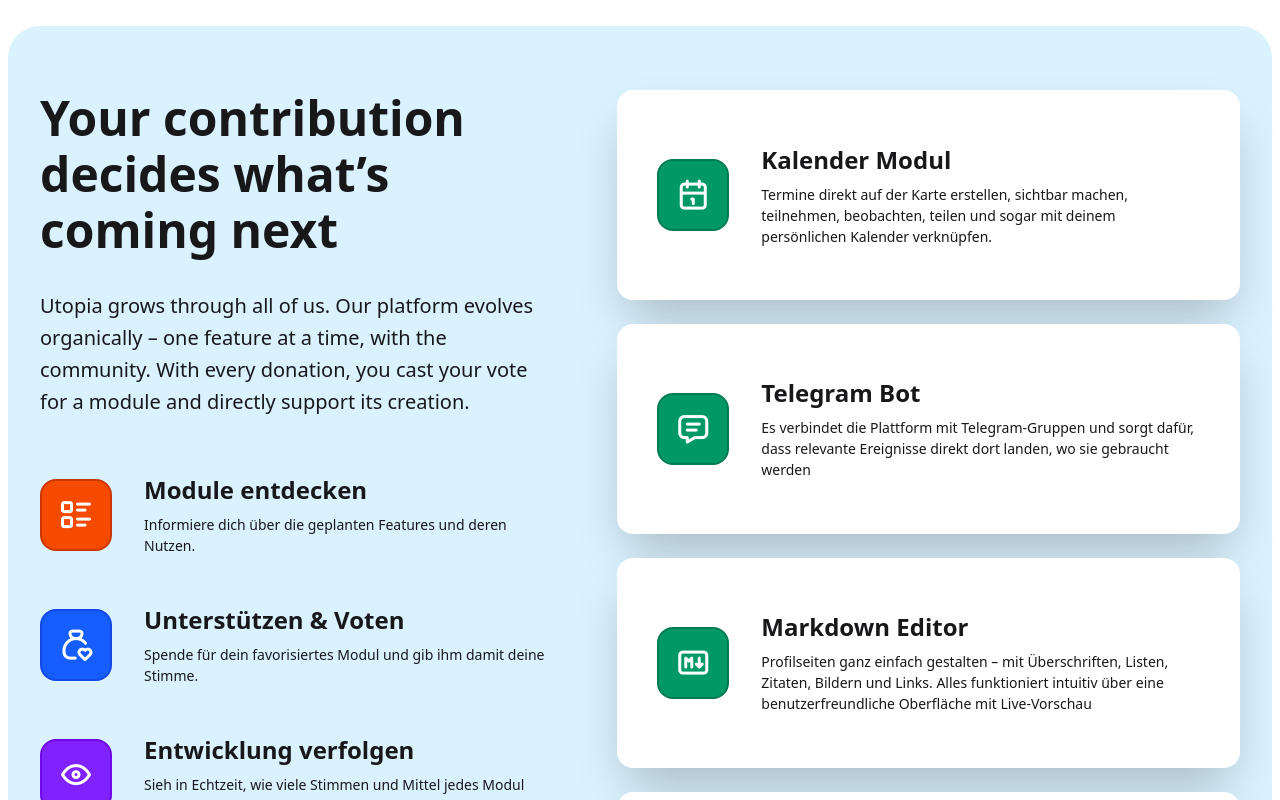
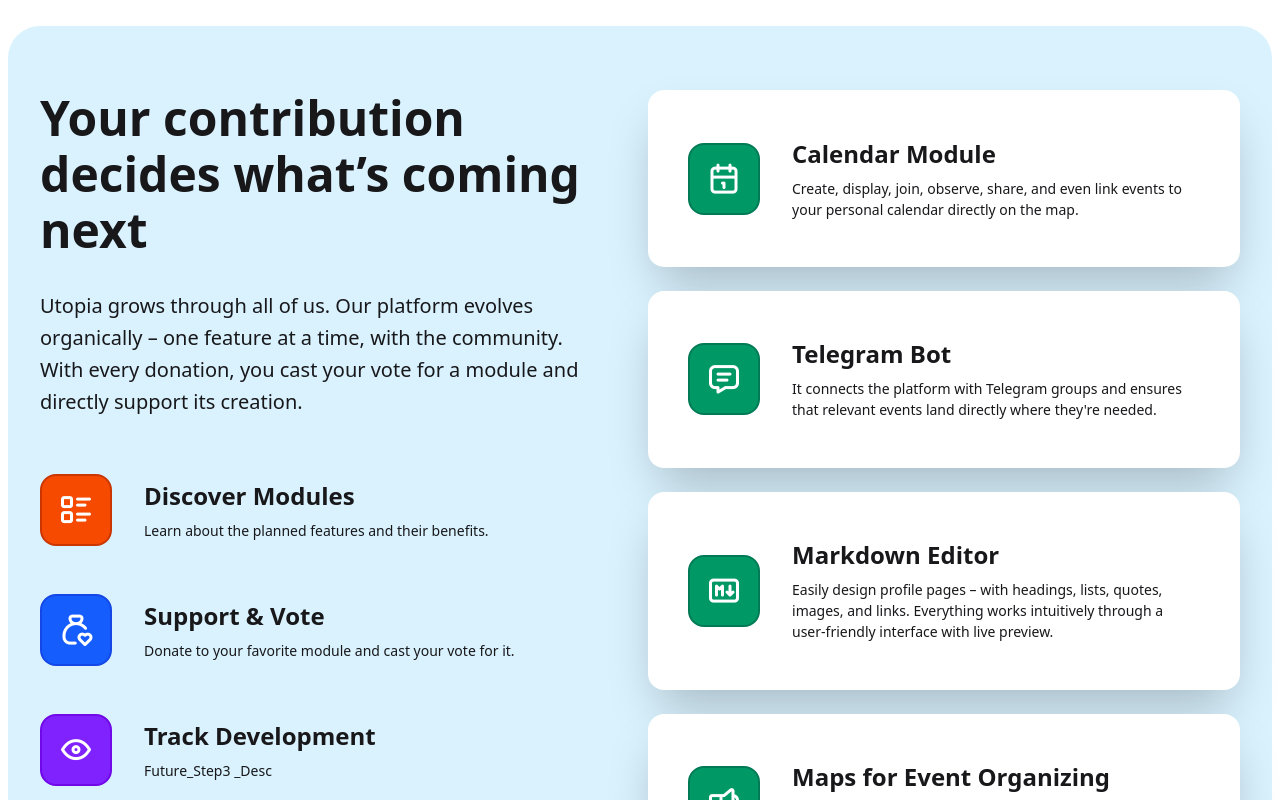
Before and after one commit to utopia-os/utopia-landingpage, a React (Vite) app: page / in a window 1280 px wide. Shown: the part 3800-4600 px from the top of the page. Built offline with nearby package versions, Linux system fonts and the light colour scheme.

Commit message:
translated future section

```diff
--- a/src/components/FeatureCard.tsx
+++ b/src/components/FeatureCard.tsx
@@ -1,10 +1,17 @@
 "use client";
 import * as React from "react";
+import { useTranslation } from "react-i18next";
 
 interface FeatureCardProps {
   icon: string;
-  title: string;
-  description: string;
+  title: {
+    en: string;
+    de: string
+  };
+  description: {
+    en: string;
+    de: string
+  };
 }
 
 export const FeatureCard: React.FC<FeatureCardProps> = ({
@@ -12,6 +19,8 @@ export const FeatureCard: React.FC<FeatureCardProps> = ({
   title,
   description,
 }) => {
+  const { i18n } = useTranslation();
+  const lang = i18n.language as 'de' | 'en';
   return (
     <div className="card bg-base-100 rounded-2xl p-4 shadow-2xl">
       <div className="card-body sm:justify-start flex sm:flex-row gap-8 justify-center items-center">
@@ -19,8 +28,8 @@ export const FeatureCard: React.FC<FeatureCardProps> = ({
           <i className={`ti ti-${icon} text-4xl text-white`} />
         </div>
         <div className="flex text-center sm:text-left flex-col gap-2">
-          <h3 className="text-2xl font-bold">{title}</h3>
-          <p className="">{description}</p>
+          <h3 className="text-2xl font-bold">{title[lang]}</h3>
+          <p className="">{description[lang]}</p>
         </div>
       </div>
     </div>
--- a/src/i18n.ts
+++ b/src/i18n.ts
@@ -7,36 +7,62 @@ import { initReactI18next } from "react-i18next";
 const resources = {
   en: {
     translation: {
-      "Hero_Heading": "Maps to connect and create",
-      "Hero_Intro": "Grow your Community with our Collaborative Maps that empower everyone build decentralized real-life networks to co-create positive change in your area and everywhere in the world ✨",
-      "Explainer_Heading" : "What is Utopia and how does it work?",
-      "Usecases_Heading" : "Explore the ways our maps are used",
-      "Usecases_Intro": "Different goals, different maps. We're all about sparking genuine connections and making a positive impact in the world. Here's the magic of Utopia:",
-      "Usecases_Question" : "Do you already have your network?",
-      "Usecases_Button" : "Get your Custom Map",
-      "Team_Heading" : "Who's behind Utopia?",
-      "Team_Button" : "Join us",
-      "Show_Map_Button" : "Show Map",
-       "Future_Heading" : "Your contribution decides what’s coming next",
-      "Future_Intro" : "Utopia grows through all of us.  Our platform evolves organically – one feature at a time, with the community. With every donation, you cast your vote for a module and directly support its creation."
-    }
+      Hero_Heading: "Maps to connect and create",
+      Hero_Intro:
+        "Grow your Community with our Collaborative Maps that empower everyone build decentralized real-life networks to co-create positive change in your area and everywhere in the world ✨",
+      Explainer_Heading: "What is Utopia and how does it work?",
+      Usecases_Heading: "Explore the ways our maps are used",
+      Usecases_Intro:
+        "Different goals, different maps. We're all about sparking genuine connections and making a positive impact in the world. Here's the magic of Utopia:",
+      Usecases_Question: "Do you already have your network?",
+      Usecases_Button: "Get your Custom Map",
+      Team_Heading: "Who's behind Utopia?",
+      Team_Button: "Join us",
+      Show_Map_Button: "Show Map",
+      Future_Heading: "Your contribution decides what’s coming next",
+      Future_Intro:
+        "Utopia grows through all of us.  Our platform evolves organically – one feature at a time, with the community. With every donation, you cast your vote for a module and directly support its creation.",
+      Future_Step1_Title: "Discover Modules",
+      Future_Step1_Desc: "Learn about the planned features and their benefits.",
+      Future_Step2_Title: "Support & Vote",
+      Future_Step2_Desc:
+        "Donate to your favorite module and cast your vote for it.",
+      Future_Step3_Title: "Track Development",
+      Future_Step3_Desc:  "See in real-time how many votes and funds each module has received.",
+      Future_Button1: "Propose Ideas",
+      Future_Button2: "Help with Implementation",
+    },
   },
   de: {
     translation: {
-      "Hero_Heading": "Utopia Community Mapping",
-      "Hero_Intro": "Wir machen Deine Community sichtbar, werde aktiv und gestalte den Wandel! Nutze die interaktive Karte, um Events zu planen und an realen Quests teilzunehmen. Teile deine Ressourcen, vernetze dich mit anderen und setze Veränderungen in Bewegung!",
-      "Explainer_Heading" : "Was ist Utopia und wie funktioniert es?",
-      "Usecases_Heading" : "So werden unsere Karten genutzt",
-      "Usecases_Intro": "Unterschiedliche Communities, unterschiedliche Karten. Unser Fokus liegt darauf, echte Verbindungen zu schaffen und einen positiven Wandel in der Welt zu bewirken.",
-      "Usecases_Question" : "Du hast bereits eine Netzwerk?",
-      "Usecases_Button" : "Starte deine Map",
-      "Team_Heading" : "Wer baut Utopia?",
-      "Team_Button" : "Werde Teil von Utopia  ",
-      "Show_Map_Button" : "Besuche die Map",
-      "Future_Heading" : "Deine Spende entscheidet, was als Nächstes entsteht",
-      "Future_Intro" : "Utopia entsteht durch uns alle. Unsere Plattform entwickelt sich organisch weiter – Feature für Feature, gemeinsam mit der Community. Mit jeder Spende gibst du deine Stimme für ein Modul ab – und unterstützt direkt seine Umsetzung."
-    }
-  }
+      Hero_Heading: "Utopia Community Mapping",
+      Hero_Intro:
+        "Mache deine Community sichtbar und gestaltet zusammen den Wandel! Nutze interaktive Karten, um Events zu planen und an realen Quests teilzunehmen. Teile deine Ressourcen, vernetze dich und setze Veränderungen in Bewegung!",
+      Explainer_Heading: "Was ist Utopia und wie funktioniert es?",
+      Usecases_Heading: "So werden unsere Karten genutzt",
+      Usecases_Intro:
+        "Unterschiedliche Communities, unterschiedliche Karten. Unser Fokus liegt darauf, echte Verbindungen zu schaffen und einen positiven Wandel in der Welt zu bewirken.",
+      Usecases_Question: "Du hast bereits eine Netzwerk?",
+      Usecases_Button: "Starte deine Map",
+      Team_Heading: "Wer baut Utopia?",
+      Team_Button: "Werde Teil von Utopia  ",
+      Show_Map_Button: "Besuche die Map",
+      Future_Heading: "Deine Spende entscheidet, was als Nächstes entsteht",
+      Future_Intro:
+        "Utopia entsteht durch uns alle. Unsere Plattform entwickelt sich organisch weiter – Feature für Feature, gemeinsam mit der Community. Mit jeder Spende gibst du deine Stimme für ein Modul ab – und unterstützt direkt seine Umsetzung.",
+      Future_Step1_Title: "Module entdecken",
+      Future_Step1_Desc:
+        "Informiere dich über die geplanten Features und deren Nutzen.",
+      Future_Step2_Title: "Unterstützen & Voten",
+      Future_Step2_Desc:
+        "Spende für dein favorisiertes Modul und gib ihm damit deine Stimme.",
+      Future_Step3_Title: "Entwicklung verfolgen",
+      Future_Step3_Desc:
+        "Sieh in Echtzeit, wie viele Stimmen und Mittel jedes Modul erhalten hat.",
+      Future_Button1: "Idee vorschlagen",
+      Future_Button2: "Helfe bei der Umsetzung",
+    },
+  },
 };
 
 i18n
@@ -48,8 +74,8 @@ i18n
     // if you're using a language detector, do not define the lng option
 
     interpolation: {
-      escapeValue: false // react already safes from xss
-    }
+      escapeValue: false, // react already safes from xss
+    },
   });
 
-  export default i18n;
+export default i18n;
--- a/src/sections/FutureSection.tsx
+++ b/src/sections/FutureSection.tsx
@@ -8,27 +8,47 @@ export const FutureSection: React.FC = () => {
   const features = [
     {
       icon: "calendar",
-      title: "Kalender Modul",
-      description:
-        "Termine direkt auf der Karte erstellen, sichtbar machen, teilnehmen, beobachten, teilen und sogar mit deinem persönlichen Kalender verknüpfen.",
+      title: {
+        en: "Calendar Module",
+        de: "Kalender Modul",
+      },
+      description: {
+        en: "Create, display, join, observe, share, and even link events to your personal calendar directly on the map.",
+        de: "Termine direkt auf der Karte erstellen, sichtbar machen, teilnehmen, beobachten, teilen und sogar mit deinem persönlichen Kalender verknüpfen.",
+      },
     },
     {
       icon: "message",
-      title: "Telegram Bot",
-      description:
-        "Es verbindet die Plattform mit Telegram-Gruppen und sorgt dafür, dass relevante Ereignisse direkt dort landen, wo sie gebraucht werden",
+      title: {
+        en: "Telegram Bot",
+        de: "Telegram Bot",
+      },
+      description: {
+        en: "It connects the platform with Telegram groups and ensures that relevant events land directly where they're needed.",
+        de: "Es verbindet die Plattform mit Telegram-Gruppen und sorgt dafür, dass relevante Ereignisse direkt dort landen, wo sie gebraucht werden.",
+      },
     },
     {
       icon: "markdown",
-      title: "Markdown Editor",
-      description:
-        "Profilseiten ganz einfach gestalten – mit Überschriften, Listen, Zitaten, Bildern und Links. Alles funktioniert intuitiv über eine benutzerfreundliche Oberfläche mit Live-Vorschau",
+      title: {
+        en: "Markdown Editor",
+        de: "Markdown Editor",
+      },
+      description: {
+        en: "Easily design profile pages – with headings, lists, quotes, images, and links. Everything works intuitively through a user-friendly interface with live preview.",
+        de: "Profilseiten ganz einfach gestalten – mit Überschriften, Listen, Zitaten, Bildern und Links. Alles funktioniert intuitiv über eine benutzerfreundliche Oberfläche mit Live-Vorschau.",
+      },
     },
     {
       icon: "speakerphone",
-      title: "Maps for Event Organizing",
-      description:
-        "Discover and create events that matter to you and your community. From workshops to festivals, it's all on the map.",
+      title: {
+        en: "Maps for Event Organizing",
+        de: "Karten für Event-Organisation",
+      },
+      description: {
+        en: "Discover and create events that matter to you and your community. From workshops to festivals, it's all on the map.",
+        de: "Entdecke und erstelle Events, die dir und deiner Community wichtig sind. Von Workshops bis Festivals, alles ist auf der Karte.",
+      },
     },
   ];
 
@@ -49,8 +69,8 @@ export const FutureSection: React.FC = () => {
                   <i className={`ti ti-list-details text-4xl text-white`} />
                 </div>
                 <div className="flex text-center sm:text-left flex-col gap-2">
-                  <h3 className="text-2xl font-bold">Module entdecken</h3>
-                  <p className="">Informiere dich über die geplanten Features und deren Nutzen.</p>
+                  <h3 className="text-2xl font-bold">{t("Future_Step1_Title")}</h3>
+                  <p className="">{t("Future_Step1_Desc")}</p>
                 </div>
               </div>
             </div>
@@ -60,8 +80,8 @@ export const FutureSection: React.FC = () => {
                   <i className={`ti ti-moneybag-heart text-4xl text-white`} />
                 </div>
                 <div className="flex text-center sm:text-left flex-col gap-2">
-                  <h3 className="text-2xl font-bold">Unterstützen & Voten</h3>
-                  <p className="">Spende für dein favorisiertes Modul und gib ihm damit deine Stimme.</p>
+                <h3 className="text-2xl font-bold">{t("Future_Step2_Title")}</h3>
+                <p className="">{t("Future_Step2_Desc")}</p>
                 </div>
               </div>
             </div>
@@ -71,19 +91,19 @@ export const FutureSection: React.FC = () => {
                   <i className={`ti ti-${"eye"} text-4xl text-white`} />
                 </div>
                 <div className="flex text-center sm:text-left flex-col gap-2">
-                  <h3 className="text-2xl font-bold">Entwicklung verfolgen</h3>
-                  <p className="">Sieh in Echtzeit, wie viele Stimmen und Mittel jedes Modul erhalten hat.</p>
+                <h3 className="text-2xl font-bold">{t("Future_Step3_Title")}</h3>
+                <p className="">{t("Future_Step3  _Desc")}</p>
                 </div>
               </div>
             </div>
           </div>
           <div className="flex-wrap gap-3 hidden md:flex">
             <a href="#" className="btn btn-lg rounded-full text-white bg-[#05966a] hover:bg-[#048257] ">
-              <span>Idee vorschlagen</span>
+              <span>{t("Future_Button1")}</span>
               <i className="ti ti-arrow-up-right" />
             </a>
             <a href="#" className="btn md:btn-lg rounded-full  !bg-[#C4037D] hover:!bg-[#A50268] text-white">
-              <span>Helfe bei der Umsetzung</span>
+              <span>{t("Future_Button2")}</span>
               <i className="ti ti-arrow-up-right" />
             </a>
           </div>
```
